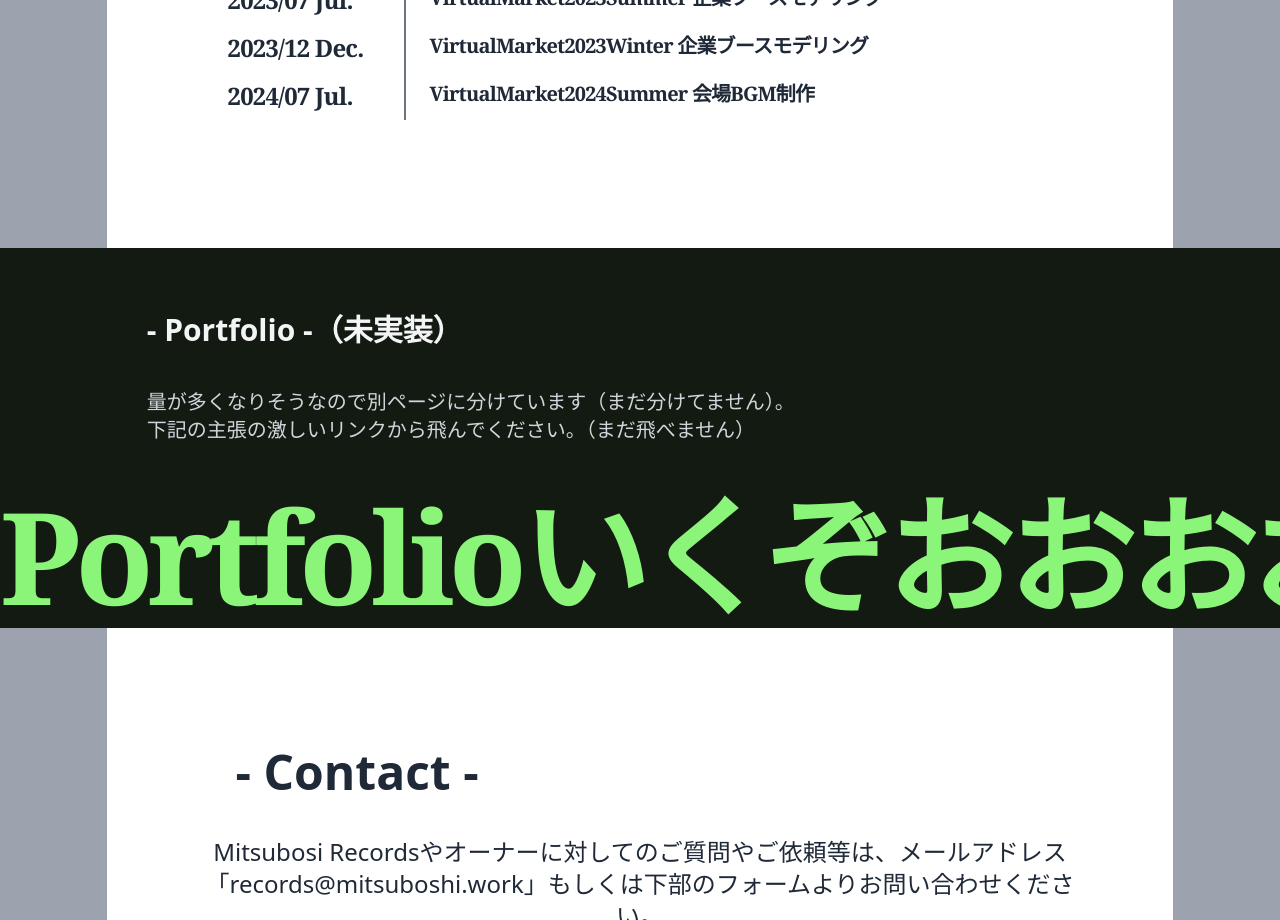
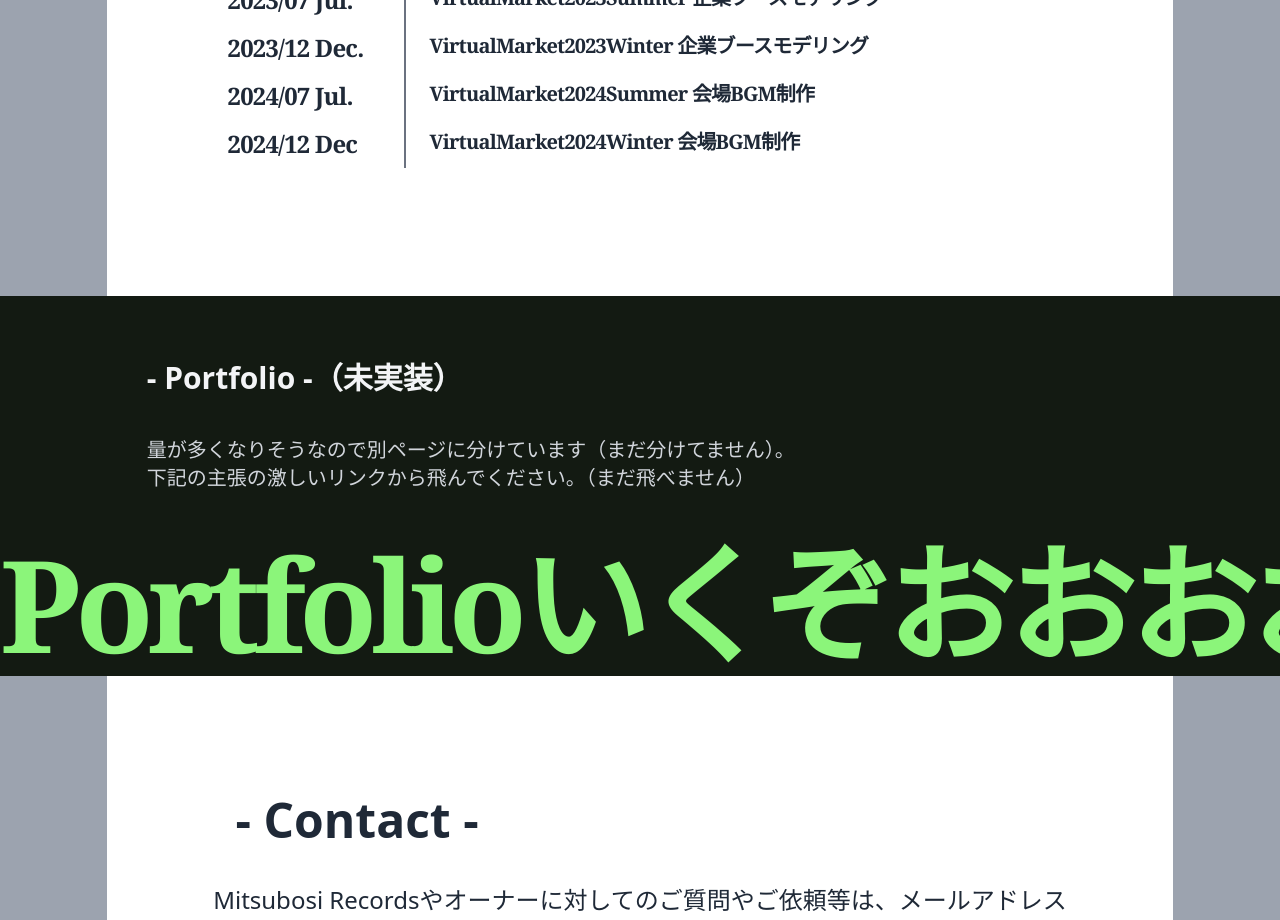
Before and after one commit to RINYA-Mitsuki/RINYA.github.io, a Next.js app: page / in a window 1280 px wide. Shown: the part 2400-3320 px from the top of the page. Built offline with nearby package versions, Linux system fonts and the light colour scheme.

Commit message:
実績追加

```diff
--- a/src/components/Work.tsx
+++ b/src/components/Work.tsx
@@ -47,6 +47,11 @@
       date: '2024/07 Jul.',
       summary: 'VirtualMarket2024Summer 会場BGM制作',
       url: 'https://event.vket.com/2024Summer/credit'
+    },
+    {
+      date: '2024/12 Dec',
+      summary: 'VirtualMarket2024Winter 会場BGM制作',
+      url: 'https://event.vket.com/2024Winter/credit'
     },
   ];
   return (
```
